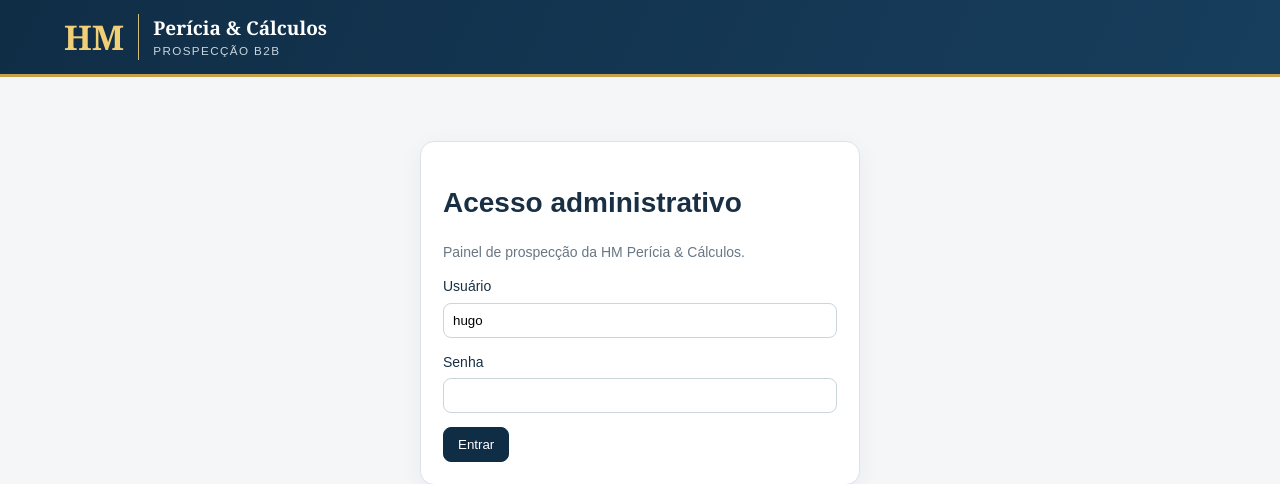
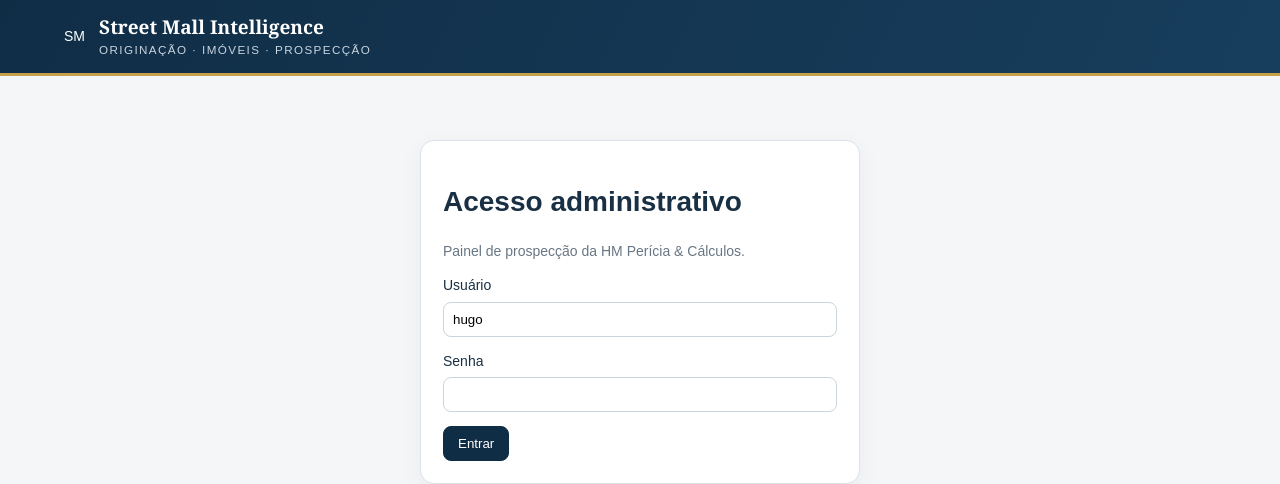
Before and after one commit to hugomsilvaadv/hm-email-disparador, a Flask app: page /login in a window 1280 px wide. Shown: the top 484 px of the page. Run offline with Flask 3, Linux system fonts and the light colour scheme; some libraries are stand-ins or nearby versions.

Commit message:
feat: interface Street Mall

```diff
--- a/templates/base.html
+++ b/templates/base.html
@@ -3,14 +3,23 @@
 <head>
   <meta charset="utf-8">
   <meta name="viewport" content="width=device-width, initial-scale=1">
-  <title>{% block title %}HM Disparador{% endblock %}</title>
+  <title>{% block title %}Street Mall Intelligence{% endblock %}</title>
   <link rel="stylesheet" href="{{ url_for('static', filename='style.css') }}">
 </head>
 <body>
 <header class="topbar">
-  <div class="brand"><span class="hm">HM</span><div><strong>Perícia & Cálculos</strong><small>Prospecção B2B</small></div></div>
+  <div class="brand">
+    <span class="mark">SM</span>
+    <div><strong>Street Mall Intelligence</strong><small>Originação · Imóveis · Prospecção</small></div>
+  </div>
   {% if session.get('logged_in') %}
-  <nav><a href="{{ url_for('dashboard') }}">Painel</a><a href="{{ url_for('leads') }}">Leads</a><a href="{{ url_for('material') }}">Material</a><a href="{{ url_for('test_email') }}">Teste SMTP</a><a href="{{ url_for('logout') }}">Sair</a></nav>
+  <nav>
+    <a href="{{ url_for('dashboard') }}">Painel</a>
+    <a href="{{ url_for('properties') }}">Imóveis</a>
+    <a href="{{ url_for('contacts') }}">Contatos</a>
+    <a href="{{ url_for('outreach') }}">Prospecção</a>
+    <a href="{{ url_for('logout') }}">Sair</a>
+  </nav>
   {% endif %}
 </header>
 <main class="container">
```
